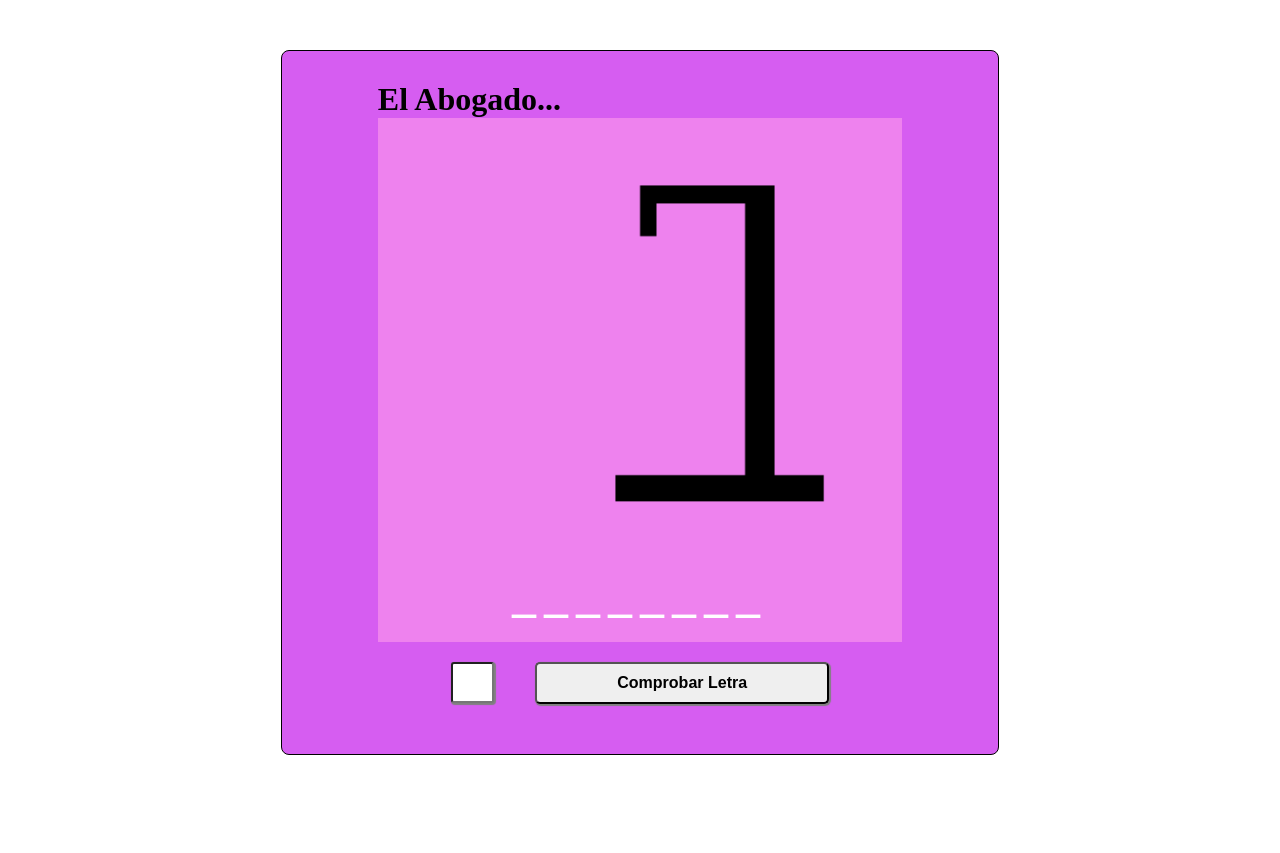
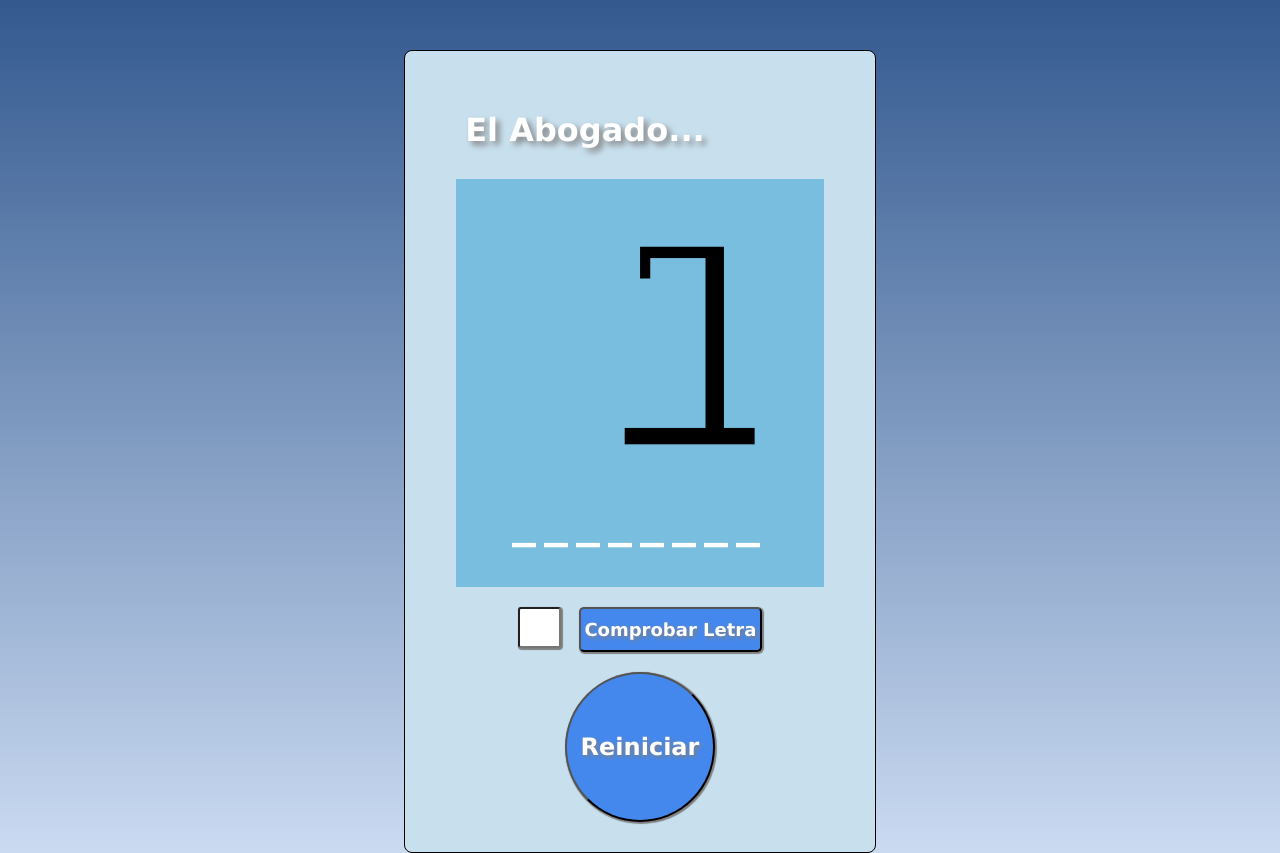
Before and after one commit to Deivils/El-ahorcado, a plain HTML site: page index.html in a window 1280 px wide. Before the commit the page ends 800 px from the top, so only its background shows below. Drawn offline with Linux system fonts and the light colour scheme.

Commit message:
AbogadoTerminado

```diff
--- a/app.js
+++ b/app.js
@@ -16,7 +16,6 @@ function cogerPalabras(){
         palabras = respJSON.words
         console.log("palabras cogidas: ", palabras)
         palabraAleatoria()
-
     })
     .catch(function(error){
         console.log(error)
--- a/style.css
+++ b/style.css
@@ -1,6 +1,12 @@
 *{
     width: 80%;
     margin: 0 auto;
+}
+
+body{
+    background-image: linear-gradient(to bottom,  rgb(51, 89, 143), rgb(202, 218, 241));
+    font-family: Verdana, Geneva, Tahoma, sans-serif;
+
 }
 
 .container{
@@ -8,7 +14,15 @@
     border: 1px solid;
     padding: 30px;
     border-radius: 8px;
-    background-color: rgb(214, 93, 241);
+    background-color: rgb(200, 224, 238);
+    width: 50%;
+    height: 40%;
+}
+
+#titulo{
+    margin: 30px;
+    color: #fff;
+    text-shadow: 4px 4px 6px gray;
 }
 
 #imagenes{
@@ -16,9 +30,10 @@
     flex-direction: column;
     align-items: center;
     justify-content: center;
-    background-color: violet;
+    background-color: rgb(121, 190, 223);
     color: #fff;
     font-weight: bold;
+    padding: 20px;
 }
 
 #imagen {
@@ -39,7 +54,7 @@
 #introducirLetra {
     display: flex;
 
-    border-radius: 8px;
+    border-radius: 50%;
     padding: 20px 10px;
 }
 
@@ -54,20 +69,50 @@
 
 #comprobar{
     width: 70%;
-    font-size: 16px;
+    font-size: 18px;
     font-weight: bold;
     padding: 10px 0px;
     border-radius: 5px;
     box-shadow: 1px 1px 1px 1px gray;
+    background-color: #48e;
+    color: #fff;
+    font-family: Verdana, Geneva, Tahoma, sans-serif;
+    text-shadow: 2px 2px 4px gray;
+
 
 }
 
+#comprobar:hover{
+    background-color: #48c;
+}
+
+
+
+
 form {
     display: flex;
+    justify-content: space-between;
 }
 
 #reset{
-    padding: 15px 30px;
+    padding: 10px;
     color: black;
-    display: none;
+    display: block;
+    font-family: Verdana, Geneva, Tahoma, sans-serif;
+    border-radius: 8px;
+    box-shadow: 1px 1px 1px 1px gray;
+    width: 150px;
+    height: 150px;
+    border-radius: 50%;
+    font-size: 24px;
+    font-weight: bold;
+    background-color: #48e;
+    color: #fff;
+    text-shadow: 2px 2px 4px gray;
+
 }
+
+#reset:hover{
+    background-color: green;
+
+}
```
